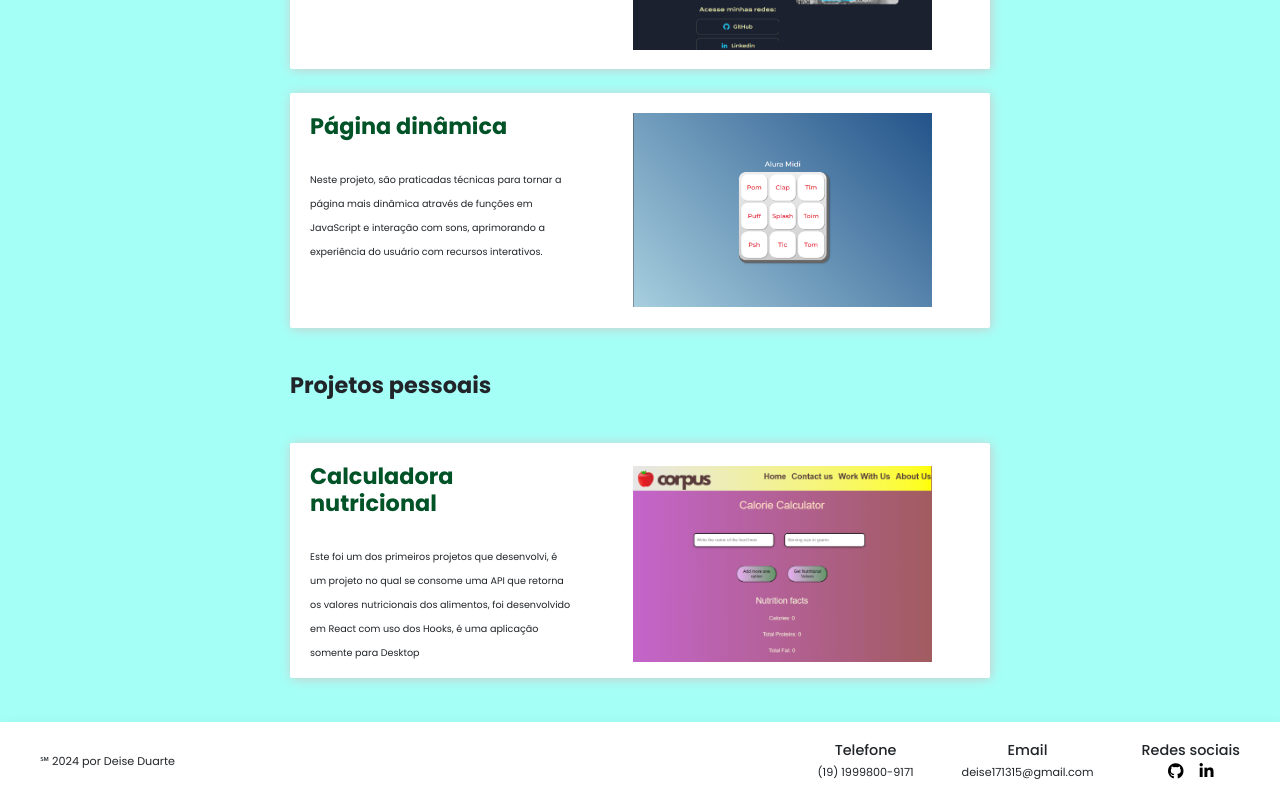
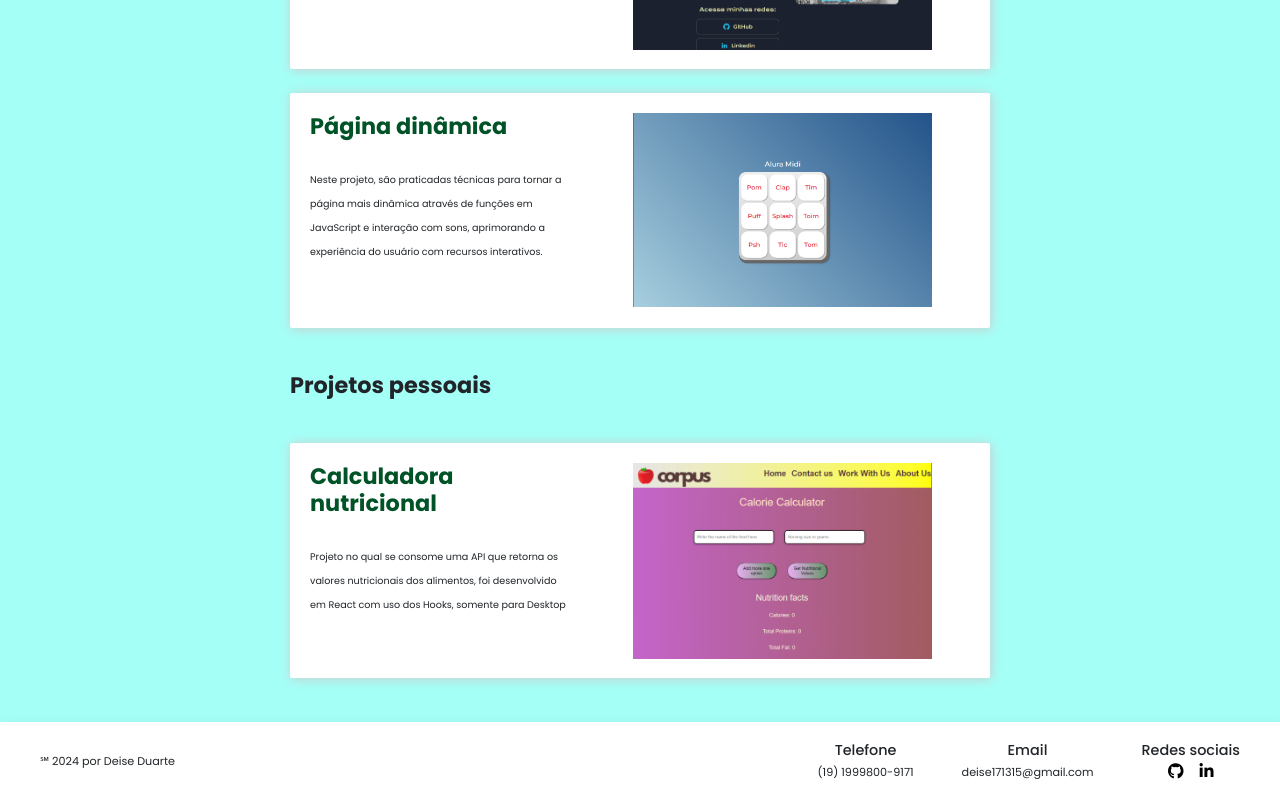
Before and after one commit to vgd15/portifolio, a React (Create React App) app: page /projects in a window 1280 px wide. Shown: the part 4739-5539 px from the top of the page. Built offline with nearby package versions, Linux system fonts and the light colour scheme.

Commit message:
Resolvendo bug na div class overlay

```diff
--- a/src/components/pages/projects/projects.css
+++ b/src/components/pages/projects/projects.css
@@ -55,12 +55,19 @@
     }
 
     .overlay-img{
-        left:32px;
+        left:0px;
     }
 
     .card > div{
         gap: 15px;
+        justify-content: center;
     }
+
+    .img-card{
+        width: fit-content;
+        padding: 0;
+    }
+
 }
 
 @media screen and (max-width: 375px){
--- a/src/components/pages/projects/projects.jsx
+++ b/src/components/pages/projects/projects.jsx
@@ -260,7 +260,7 @@ function Projects(){
                             <div className=" d-flex flex-row row">
                                 <div className="col-md-5 ">
                                 <h3 className="card-title">Calculadora nutricional </h3>
-                                <p>Este foi um dos primeiros projetos que desenvolvi, é um projeto no qual se consome uma API que retorna os valores nutricionais dos alimentos, foi desenvolvido em React com uso dos Hooks, é uma aplicação somente para Desktop</p>
+                                <p>Projeto no qual se consome uma API que retorna os valores nutricionais dos alimentos, foi desenvolvido em React com uso dos Hooks, somente para Desktop</p>
                                 </div>
                                 <div className="img-card col-md-7 d-flex justify-content-center align-items-center flex-column">
                                     <img src={CalculadoraNutri} alt="Imagem primeiro projeto" className="img-projeto" />
```
